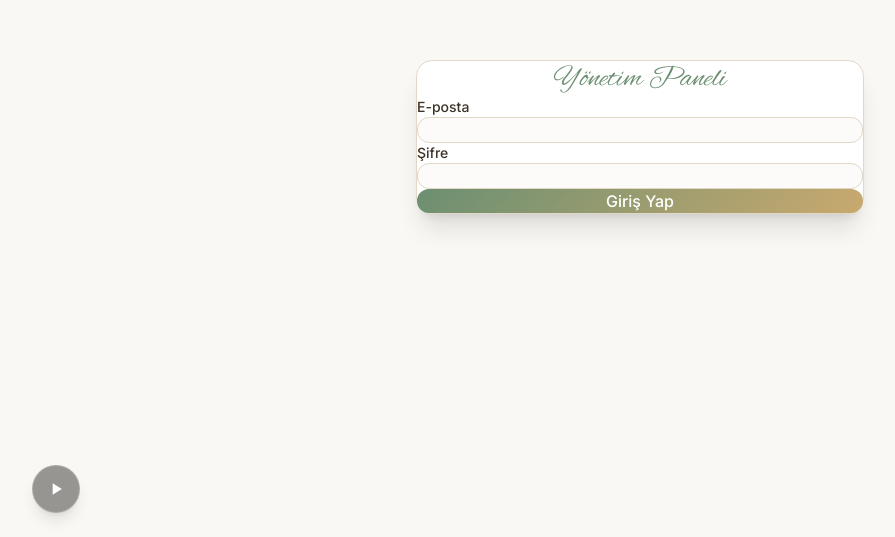
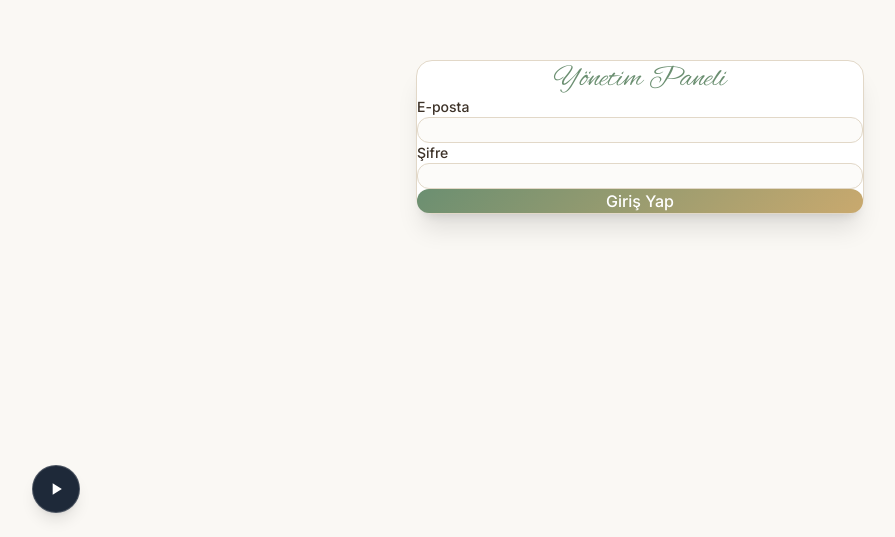
Before and after one commit to xavion59/davetiye, a React (Vite) app: page /admin in a window 1280 px wide. Shown: the part 263-800 px from the top of the page, without its empty margins (0-895 px from the left). Built offline with nearby package versions, Linux system fonts and the light colour scheme.

Commit message:
Fix: solid backgrounds for gear and music icons to stop movement illusion

```diff
--- a/src/components/HeroSection.jsx
+++ b/src/components/HeroSection.jsx
@@ -90,7 +90,7 @@ export default function HeroSection() {
       <div className="fixed top-4 right-4 z-[100] flex gap-2">
         {!editing ? (
           <button onClick={() => setEditing(true)}
-            className="w-11 h-11 rounded-full bg-black/40 flex items-center justify-center text-white/70 hover:text-white hover:bg-black/50 transition-colors"
+            className="w-11 h-11 rounded-full bg-gray-800 flex items-center justify-center text-white/70 hover:text-white hover:bg-gray-700 transition-colors"
             aria-label="Ayarlar">
             <svg className="w-5 h-5" fill="none" stroke="currentColor" viewBox="0 0 24 24" strokeWidth="2" strokeLinecap="round" strokeLinejoin="round">
               <circle cx="12" cy="12" r="3" />
@@ -108,7 +108,7 @@ export default function HeroSection() {
               ↺ Sıfırla
             </button>
             <button onClick={() => setEditing(false)}
-              className="px-4 py-2 rounded-xl bg-black/40 text-white/80 text-sm font-medium hover:bg-black/50 transition-colors">
+              className="px-4 py-2 rounded-xl bg-gray-800 text-white/80 text-sm font-medium hover:bg-gray-700 transition-colors">
               ✕ İptal
             </button>
           </>
--- a/src/components/MusicPlayer.jsx
+++ b/src/components/MusicPlayer.jsx
@@ -24,7 +24,7 @@ export default function MusicPlayer() {
   return (
     <button
       onClick={togglePlay}
-      className="fixed bottom-6 left-4 sm:left-8 z-[200] w-12 h-12 rounded-full bg-black/40 border border-white/20 flex items-center justify-center shadow-lg"
+      className="fixed bottom-6 left-4 sm:left-8 z-[200] w-12 h-12 rounded-full bg-gray-800 border border-white/20 flex items-center justify-center shadow-lg"
       aria-label={isPlaying ? 'Müziği Durdur' : 'Müziği Başlat'}
     >
       {isPlaying ? (
```
